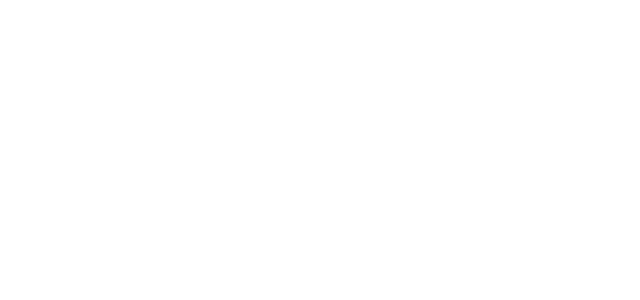
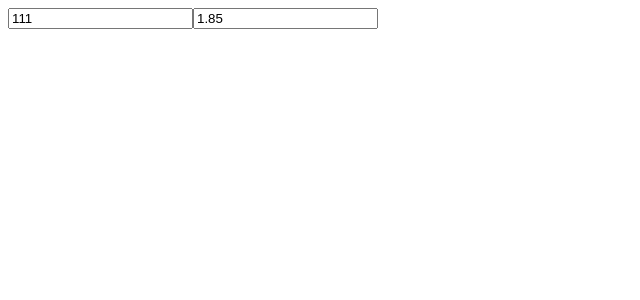
Before and after one commit to jhclass/react_master, a React (Create React App) app: page / in a window 1280 px wide. Shown: the top 300 px of the page, without its empty margins (0-640 px from the left). Built offline with nearby package versions, Linux system fonts and the light colour scheme; some icons are missing.

Commit message:
get Selectors!!!!!

```diff
--- a/src/App.tsx
+++ b/src/App.tsx
@@ -1,5 +1,6 @@
 import { createGlobalStyle } from 'styled-components';
-
+import {minuteState, hourSelector} from './atoms'
+import { useRecoilState, useRecoilValue } from 'recoil';
 
 
 const GlobalStyle = createGlobalStyle`
@@ -63,9 +64,16 @@ a {text-decoration:none;}
 `;
 
 function App() {
-
+  const [minutes, setMinutes] = useRecoilState(minuteState);
+  const hour = useRecoilValue(hourSelector);
+  const onMinutesChange = (event:React.FormEvent<HTMLInputElement>)=>{
+    setMinutes(+event.currentTarget.value);
+  }
   return (
-   <div></div>
+  <div>
+    <input type="number" placeholder="Minutes" value={minutes} onChange={onMinutesChange}/>
+    <input type="number" placeholder="Hours" value={hour}/>
+  </div>
 
 
   )
--- a/src/atoms.tsx
+++ b/src/atoms.tsx
@@ -1 +1,16 @@
 import {atom,selector} from 'recoil';
+
+export const minuteState = atom({
+    key:"minutes",
+    default:111,
+});
+
+
+export const hourSelector = selector({
+    key: "hours",
+    get:({get})=>{
+        const minute = get(minuteState);
+        return minute/60;
+
+    }
+});
```
